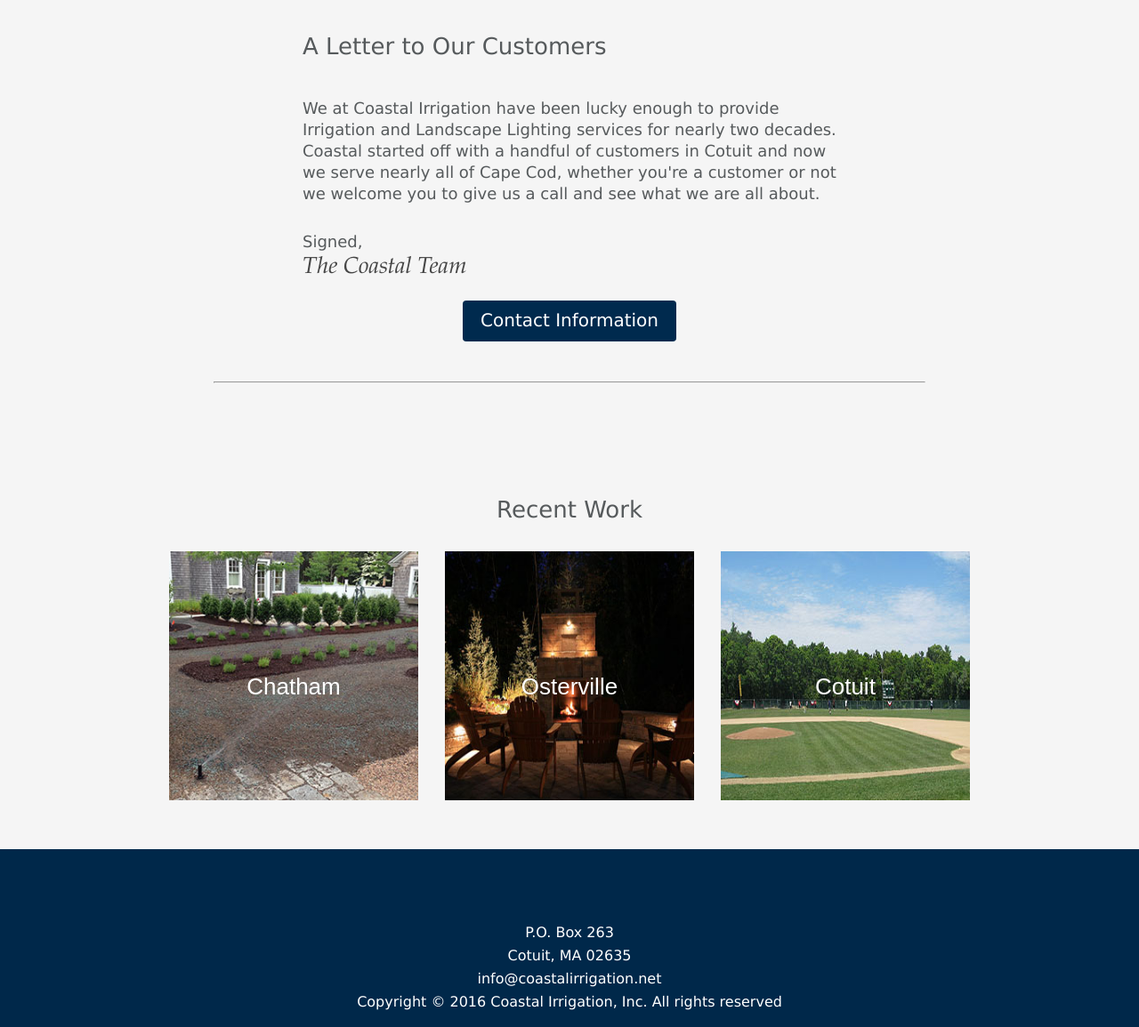
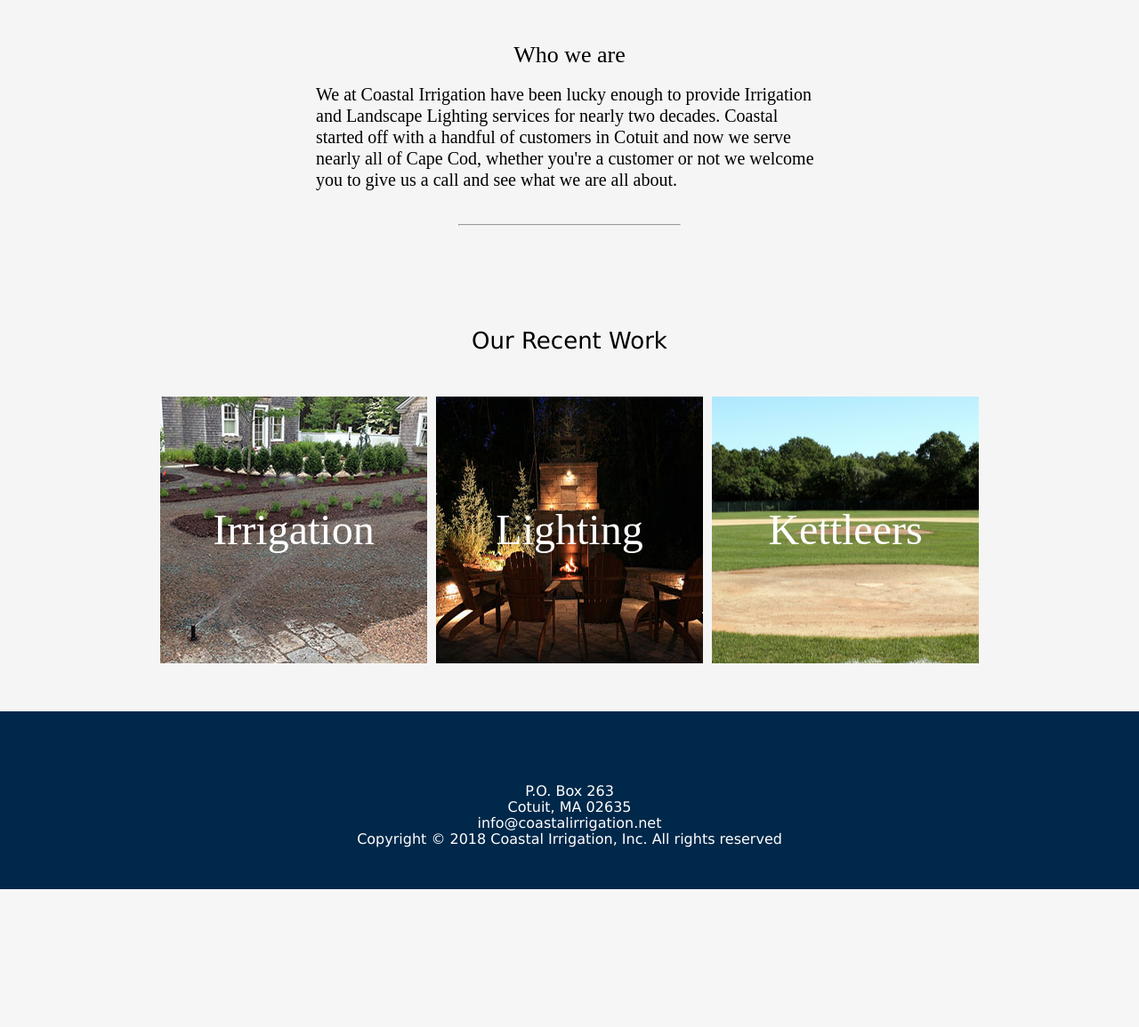
Before and after one commit to cmaher92/coastalirrigation, a PHP site: page / in a window 1280 px wide. Shown: the part 620-1775 px from the top of the page at 89% size. After the commit the page ends 1620 px from the top, so only its background shows below. Run offline with PHP 8.4, Linux system fonts and the light colour scheme.

Commit message:
make recent work mobile responsive

```diff
--- a/public/css/main.css
+++ b/public/css/main1.css
@@ -80,6 +80,7 @@ layout elements
   display: block;
   position: relative;
 }
+
 .inner {
   display: flex;
   justify-content: center;
@@ -121,9 +122,12 @@ Fonts
 */
 
 .h1-tinted {
-  font-family: "Lucida Sans Unicode", "Lucida Grande", sans-serif;
-  color: #565A5C;
+  /* font-family: "Lucida Sans Unicode", "Lucida Grande", sans-serif; */
+  /* color: #565A5C; */
   font-size: 26px;
+  color: black;
+  margin-left: auto;
+  margin-right: auto;
 }
 
 .h2-tinted {
@@ -248,7 +252,7 @@ Hero Section
   margin-left: auto;
   margin-right: auto;
 
-  height: 360px;
+  height: 340px;
   width: auto;
   padding-top: 100px;
 }
@@ -270,101 +274,149 @@ Hero Section
 .intro-container {
   display: flex;
   flex-direction: column;
-  max-width: 600px;
-  margin-left: 10px;
-  margin-right: 10px;
-}
-
-.intro-content {
-  padding-top: 20px;
-  margin-top: 20px;
-  margin-bottom: 20px;
-}
-
-.header-container {
-  text-align: center;
+  height: 350px;
+  padding-top: 50px;
 }
 
 .p-intro {
+  color: black;
+  font-size: 20px;
   text-align: left;
-  margin-top: 30px;
+  margin-top: 20px;
+  padding-left: 15px;
+  padding-right: 15px;
+  margin-bottom: 30px;
 }
 
-.p-signature {
-  font-family: "Palatino Linotype", "Book Antiqua", Palatino, serif;
-  text-align: left;
-  font-style: italic;
-  font-size: 26px;
+.line {
+  width: 250px;
+  /* padding-top: 30px; */
+  /* margin-top: 40px; */
+  /* margin-bottom: 50px; */
 }
 
-.signature {
-  margin-top: 5px;
-}
+@media screen and (min-width: 480px) {
+    .into-container {
+      height: 200px;
+    }
 
-/* Statistics */
-
-.statistics-header {
-  text-align: center;
-  margin-top: 40px;
-  padding-bottom: 40px;
-  font-size: 28px;
-  font-family:"Trebuchet MS", Helvetica, sans-serif;
-}
-
-.p-why {
-  display: block;
-  font-family:"Trebuchet MS", Helvetica, sans-serif;
-  text-align: center;
-}
-
-.statistics-container {
-  width: 50%;
-  margin-left: auto;
-  margin-right: auto;
-  text-align: center;
+    .p-intro {
+      margin-left: auto;
+      margin-right: auto;
+      max-width: 600px;
+    }
 }
 
 /* Recent Work */
 
-.recent-content-container {
-  display: block;
-  padding-top: 80px;
-  padding-bottom: 40px;
+/* Recent work - mobile */
+
+.tinted {
+  background-color: #f5f5f5;
 }
 
-.recent-description-container {
-  text-align: center;
-  padding-bottom: 20px;
+.h2-tinted {
+    margin-top: 0;
+    margin-bottom: 0;
+    font-size: 26px;
+    color: black;
+  }
+
+.tinted-title {
+    padding-top: 20px;
+    display: flex;
+    justify-content: center;
+  }
+
+.recent-work-container {
+  height: 800px;
+
+  display: flex;
+  flex-direction: column;
+  justify-content: center;
+  align-items: center;
 }
 
-.container {
-  position: relative;
-  text-align: center;
+.recent-work-container div:nth-child(2) {
+  margin-top: 10px;
+  margin-bottom: 10px;
 }
 
-.container:hover {
-  cursor: pointer;
+.recent-work-image {
+    height: 250px;
+    width: 250px;
+    background-repeat: no-repeat;
+  }
+
+.recent-work-container .irrigation {
+  background-image: url("../assets/irrigation.jpg");
 }
 
-.recent-image {
-  display: block;
-  margin: auto;
-  max-width: 280px;
-  max-height: 280px;
+.recent-work-container .lighting {
+  background-image: url("../assets/lighting.jpg");
 }
 
-.image-description {
-  font-family: Arial, 'Helvetica', sans-serif;
-  position: absolute;
-  color: white;
-  font-size: 26px;
-  left: 0%;
-  top: 50%;
-  width: 100%;
+.recent-work-container .wianno {
+  background-image: url("../assets/lowell.jpg");
+  background-position: center;
 }
 
-.history-image:hover {
+.recent-work-caption {
+  font-size: 3em;
+  color: #fff;
 }
+
+.recent-work-image {
+  display: flex;
+  align-items: center;
+  justify-content: center;
+}
+
+/* Recent work - screens 480-1050 */
+@media screen and (min-width: 715px) {
+  .recent-work-image {
+    height: 250px;
+    width: 250px;
+  }
+
+  .recent-work-container {
+  height: 400px;
+
+  display: flex;
+  flex-direction: row;
+  justify-content: center;
+  align-items: center;
+  }
+
+  .recent-work-container div:nth-child(2) {
+    margin: 0 10px 0 10px;
+  }
+}
+
+/* Recent work - desktop */
+@media screen and (min-width: 1050px) {
+  .tinted {
+    height: 450px;
+  }
+
+  .recent-work-container {
+    height: 400px;
+    justify-content: center;
+    align-items: center;
+      flex-direction: row;
+  }
+
+  .recent-work-container div:nth-child(2) {
+    margin: 0 10px 0 10px;
+  }
+
+  .recent-work-image {
+    height: 300px;
+    width: 300px;
+  }
+
+}
+
 
 /*
 Notable Customers
@@ -508,8 +560,3 @@ Footer
 .footer-text {
   margin-top: 2px;
 }
-
-.line {
-  margin-top: 40px;
-  margin-bottom: 50px;
-}
--- a/public/index.html
+++ b/public/index.html
@@ -9,7 +9,7 @@
      Services: Irrigation, Landscape Lighting">
     <meta name="viewport" content="width=device-width, initial-scale=1">
     <link rel="stylesheet" href="css/reset.css">
-    <link rel="stylesheet" href="css/main.css">
+    <link rel="stylesheet" href="css/main1.css">
 </head>
 
 <body>
@@ -39,89 +39,48 @@
 </div>
 
 <!-- introduction -->
-<section class="tinted-sections">
-  <div class="inner">
-    <div class="intro-container">
-      <div class="intro-content">
-        <div class="header-container">
-        <h1 class="h1-tinted">A Letter to Our Customers</h1>
-        </div>
-        <p class="p-tinted p-intro">We at Coastal Irrigation have been lucky enough to provide Irrigation and Landscape Lighting services for nearly two decades. Coastal started off with a handful of customers in Cotuit and now we serve nearly all of Cape Cod, whether you're a customer or not we welcome you to give us a call and see what we are all about. </p>
-        <p class="p-tinted p-intro">Signed,</p>
-        <div class="signature">
-        <p class="p-signature">The Coastal Team</p>
-        </div>
-      </div>
-        <div class="button-container">
-        <a href="contact.html">
-        <button class="button" type="button" style="vertical-align:middle">Contact Information</button>
-        </a>
-      </div>
-    </div>
+<div class="intro-container tinted-sections">
+  <h1 class="h1-tinted">Who we are</h1>
+  <p class="p-intro">We at Coastal Irrigation have been lucky enough to
+    provide Irrigation and Landscape Lighting services for nearly two decades.
+    Coastal started off with a handful of customers in Cotuit and now we serve
+    nearly all of Cape Cod, whether you're a customer or not we welcome you to
+    give us a call and see what we are all about.</p>
+    <hr class="line">
+</div>
+
+</section>
+
+<!-- Recent work -->
+<section class="tinted">
+  <div class="tinted-title">
+  <h2 class="h2-tinted">Our Recent Work</h2>
   </div>
-  <hr class="line" width="800">
-
-<!-- statistics -->
-<!-- <section class="tinted-sections">
-<h1 class="h1-white statistics-header">Why trust Coastal Irrigation with your lawn?</h1>
-
-<div class="row">
-  <div class="statistics-container col-6">
-    <p class="p-why">We have been installing irrigation systems in Cotuit and surrounding areas for over fifteen years.</p>
+  <div class="recent-work-container">
+  <div class="recent-work-image irrigation">
+  <div class="recent-work-caption">Irrigation</div>
   </div>
 
-  <div class="statistics-container col-6">
-    <p class="p-why">Our installation and service teams receive annual industry training assuring the highest quality work.</p>
-  </div>
-</div>
-
-<div class="row">
-  <div class="statistics-container col-6">
-    <p class="p-why">We are a fully insured corporation.</p>
+  <div class="recent-work-image lighting">
+  <div class="recent-work-caption">Lighting</div>
   </div>
 
-  <div class="statistics-container col-6">
-    <p class="p-why">Enjoying the outdoors on Cape Cod is something we're passionate about, and it reflects in our work.</p>
+  <div class="recent-work-image wianno">
+  <div class="recent-work-caption">Kettleers</div>
   </div>
-</div>
 
-<hr class="line" width="600">
+  </div>
+</section>
 
 
-</section> -->
-
-<!-- Recent Work -->
-<section class="tinted-sections">
-  <div class="recent-content-container">
-
-    <div class="recent-description-container">
-    <h1 class="h1-tinted">Recent Work</h1>
-    </div>
-<div class="inner">
-  <div class="row">
-    <div class="container col-4">
-      <img src="assets/irrigation.jpg" alt="irrigation job example" class="recent-image">
-    <h3 class="image-description">Chatham</h3>
-    </div>
-    <div class="container col-4">
-    <img src="assets/lighting.jpg" alt="lighting job example" class="recent-image">
-    <h3 class="image-description">Osterville</h3>
-    </div>
-    <div class="container col-4">
-    <img src="assets/cotuit.jpg" alt="maintenance job example" class="recent-image">
-    <h3 class="image-description">Cotuit</h3>
-    </div>
-  </div>
-</div>
-</section>
-
 <!-- page-footers -->
+<!-- Use a single paragraph element here, using <br> elements to break them up -->
 <footer class="page-footers">
     <div class="footer-container">
       <p class="p-footer footer-text">P.O. Box 263</p>
       <p class="p-footer footer-text">Cotuit, MA 02635</p>
       <p class="p-footer footer-text">info@coastalirrigation.net</p>
-      <p class="p-footer footer-text">Copyright © 2016 Coastal Irrigation, Inc. All rights reserved</p>
+      <p class="p-footer footer-text">Copyright © 2018 Coastal Irrigation, Inc. All rights reserved</p>
     </div>
 </footer>
 </div>
```
Also changed, not shown: public/contact.html (+17 -21 lines), public/irrigation.html (+18 -22 lines), public/lighting.html (+17 -21 lines), public/assets/gray-logo.jpg (added), public/assets/lowell.jpg (added).
